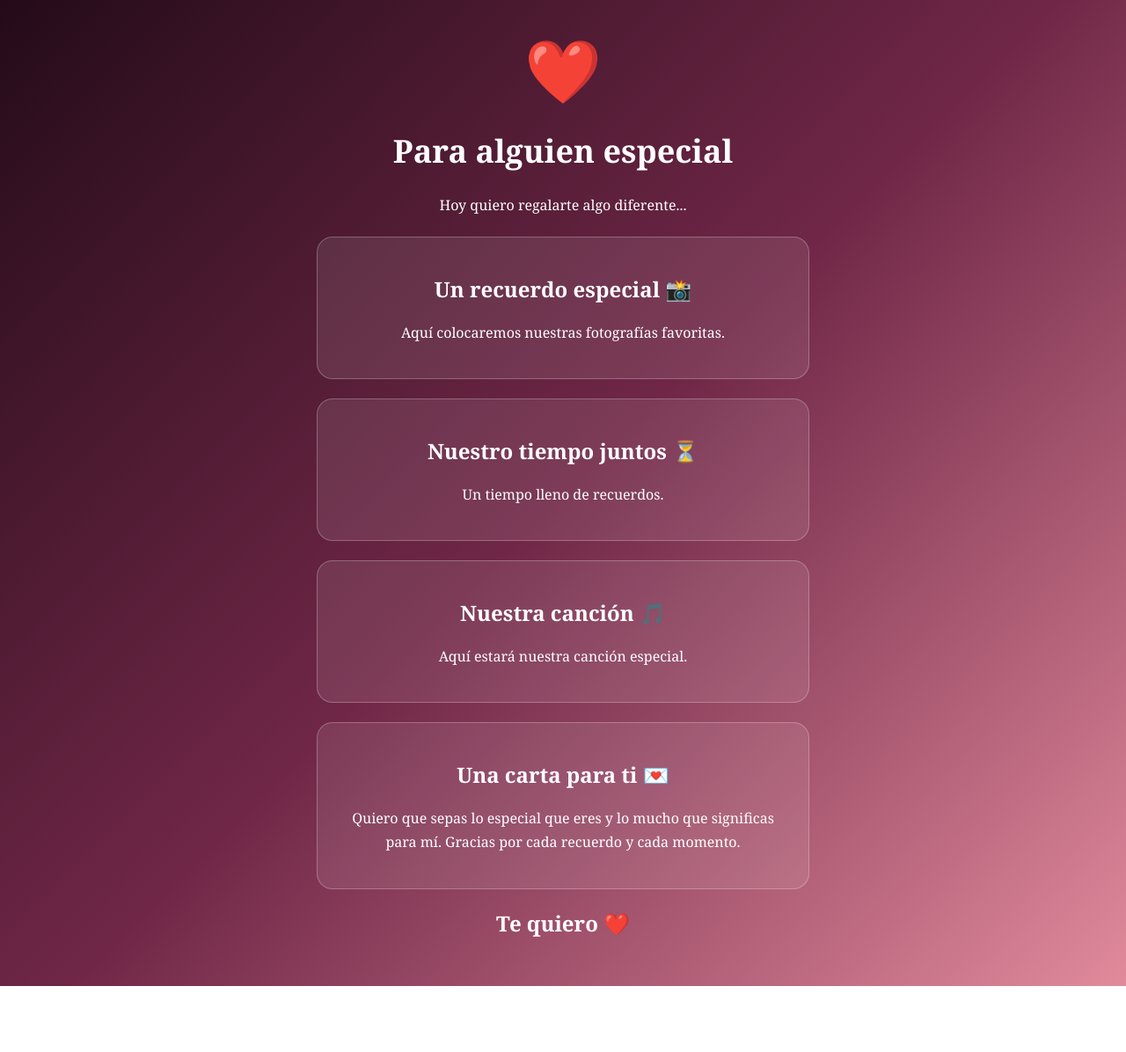
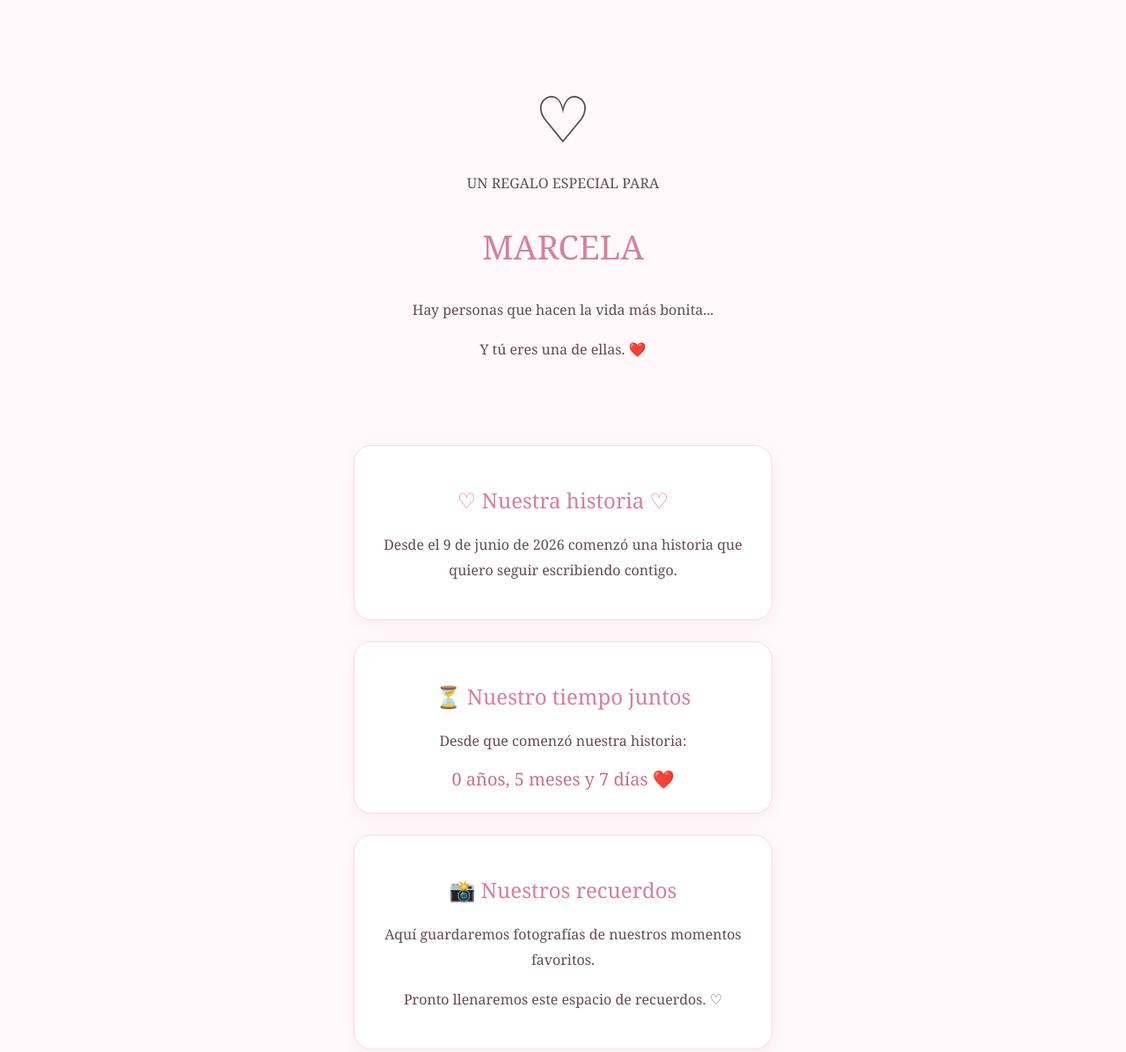
Before and after one commit to sebastianrojas062010-star/regalo-especial-.., a plain HTML site: page index.html in a window 1280 px wide. Shown: the top 1196 px of the page at 88% size. Before the commit the page ends 1121 px from the top, so only its background shows below. Drawn offline with Linux system fonts and the light colour scheme.

Commit message:
Actualizar index.html

```diff
--- a/index.html
+++ b/index.html
@@ -4,76 +4,181 @@
 <head>
 <meta charset="UTF-8">
 <meta name="viewport" content="width=device-width, initial-scale=1.0">
-<title>Un regalo para ti ❤️</title>
+<title>Para Marcela ❤️</title>
+
 <style>
-* { box-sizing: border-box; }
+* {
+  box-sizing: border-box;
+}
+
 body {
   margin: 0;
+  background: #fff9fb;
+  color: #624b54;
   font-family: Georgia, serif;
-  background: linear-gradient(135deg,#240b19,#702747,#e18a9c);
-  color: white;
   text-align: center;
 }
-main { padding: 35px 20px; max-width: 600px; margin: auto; }
-h1 { font-size: 36px; }
-p { line-height: 1.7; }
-.corazon { font-size: 65px; animation: latido 1.2s infinite; }
+
+main {
+  max-width: 520px;
+  margin: auto;
+  padding: 35px 22px;
+}
+
+.portada {
+  padding: 55px 15px;
+}
+
+.corazon {
+  font-size: 65px;
+  animation: latido 1.5s infinite;
+}
+
 @keyframes latido {
-  50% { transform: scale(1.15); }
+  50% { transform: scale(1.13); }
 }
+
+h1 {
+  color: #d77f9d;
+  font-size: 38px;
+  font-weight: normal;
+}
+
+h2 {
+  color: #d77f9d;
+  font-weight: normal;
+}
+
+p {
+  line-height: 1.8;
+}
+
 .seccion {
-  background: #ffffff18;
-  border: 1px solid #ffffff40;
-  border-radius: 18px;
-  padding: 22px;
-  margin: 22px 0;
+  background: white;
+  border: 1px solid #f6dce5;
+  border-radius: 20px;
+  padding: 25px 18px;
+  margin: 24px 0;
+  box-shadow: 0 5px 18px #e9b9ca30;
 }
+
 button {
-  background: #ffb4c8;
-  color: #50152f;
-  border: 0;
-  padding: 13px 22px;
-  border-radius: 25px;
+  background: #e9a5ba;
+  color: white;
+  border: none;
+  padding: 13px 24px;
+  border-radius: 30px;
   font-size: 16px;
+  cursor: pointer;
 }
-img {
-  width: 100%;
-  border-radius: 15px;
-  margin-top: 12px;
+
+#contador {
+  color: #c66f91;
+  font-size: 20px;
 }
+
+footer {
+  color: #d58aa3;
+  padding: 30px;
+}
+
 </style>
 </head>
+
 <body>
 <main>
-  <div class="corazon">❤️</div>
-  <h1>Para alguien especial</h1>
-  <p>Hoy quiero regalarte algo diferente...</p>
 
-  <div class="seccion">
-    <h2>Un recuerdo especial 📸</h2>
-    <p>Aquí colocaremos nuestras fotografías favoritas.</p>
-  </div>
+<section class="portada">
+  <div class="corazon">♡</div>
+  <p>UN REGALO ESPECIAL PARA</p>
+  <h1>MARCELA</h1>
+  <p>Hay personas que hacen la vida más bonita...</p>
+  <p>Y tú eres una de ellas. ❤️</p>
+</section>
 
-  <div class="seccion">
-    <h2>Nuestro tiempo juntos ⏳</h2>
-    <p id="contador">Un tiempo lleno de recuerdos.</p>
-  </div>
+<section class="seccion">
+  <h2>♡ Nuestra historia ♡</h2>
+  <p>
+    Desde el 9 de junio de 2026 comenzó
+    una historia que quiero seguir escribiendo
+    contigo.
+  </p>
+</section>
 
-  <div class="seccion">
-    <h2>Nuestra canción 🎵</h2>
-    <p>Aquí estará nuestra canción especial.</p>
-  </div>
+<section class="seccion">
+  <h2>⏳ Nuestro tiempo juntos</h2>
+  <p>Desde que comenzó nuestra historia:</p>
+  <div id="contador">Calculando...</div>
+</section>
 
-  <div class="seccion">
-    <h2>Una carta para ti 💌</h2>
-    <p>
-      Quiero que sepas lo especial que eres
-      y lo mucho que significas para mí.
-      Gracias por cada recuerdo y cada momento.
-    </p>
-  </div>
+<section class="seccion">
+  <h2>📸 Nuestros recuerdos</h2>
+  <p>Aquí guardaremos fotografías de nuestros momentos favoritos.</p>
+  <p>Pronto llenaremos este espacio de recuerdos. ♡</p>
+</section>
 
-  <h2>Te quiero ❤️</h2>
+<section class="seccion">
+  <h2>🎵 Nuestra canción</h2>
+  <p>Aquí agregaremos esa canción que nos representa.</p>
+</section>
+
+<section class="seccion">
+  <h2>💌 Una carta para ti</h2>
+  <p>
+    MARCELA:
+    <br><br>
+    Quiero que sepas lo importante que eres
+    para mí. Gracias por formar parte de mi vida,
+    por cada momento y por todos los recuerdos
+    que todavía nos faltan por crear.
+    <br><br>
+    Quiero seguir compartiendo momentos,
+    sonrisas y nuevas aventuras contigo.
+    <br><br>
+    Con mucho cariño:
+    <br>
+    <strong>El amor de tu vida ❤️</strong>
+  </p>
+</section>
+
+<footer>
+  Hecho con amor, para ti. ♡
+</footer>
+
 </main>
+
+<script>
+const inicio = new Date(2026, 5, 9, 0, 0, 0);
+
+function actualizarContador() {
+  const ahora = new Date();
+
+  if (ahora < inicio) {
+    document.getElementById("contador").textContent =
+      "Nuestra historia comienza pronto ❤️";
+    return;
+  }
+
+  let dias = Math.floor(
+    (ahora - inicio) / (1000 * 60 * 60 * 24)
+  );
+
+  let anios = Math.floor(dias / 365.2425);
+  let meses = Math.floor(
+    (dias - anios * 365.2425) / 30.436875
+  );
+  let restantes = Math.floor(
+    dias - anios * 365.2425 - meses * 30.436875
+  );
+
+  document.getElementById("contador").textContent =
+    anios + " años, " + meses + " meses y " +
+    restantes + " días ❤️";
+}
+
+actualizarContador();
+setInterval(actualizarContador, 60000);
+</script>
+
 </body>
 </html>
```
